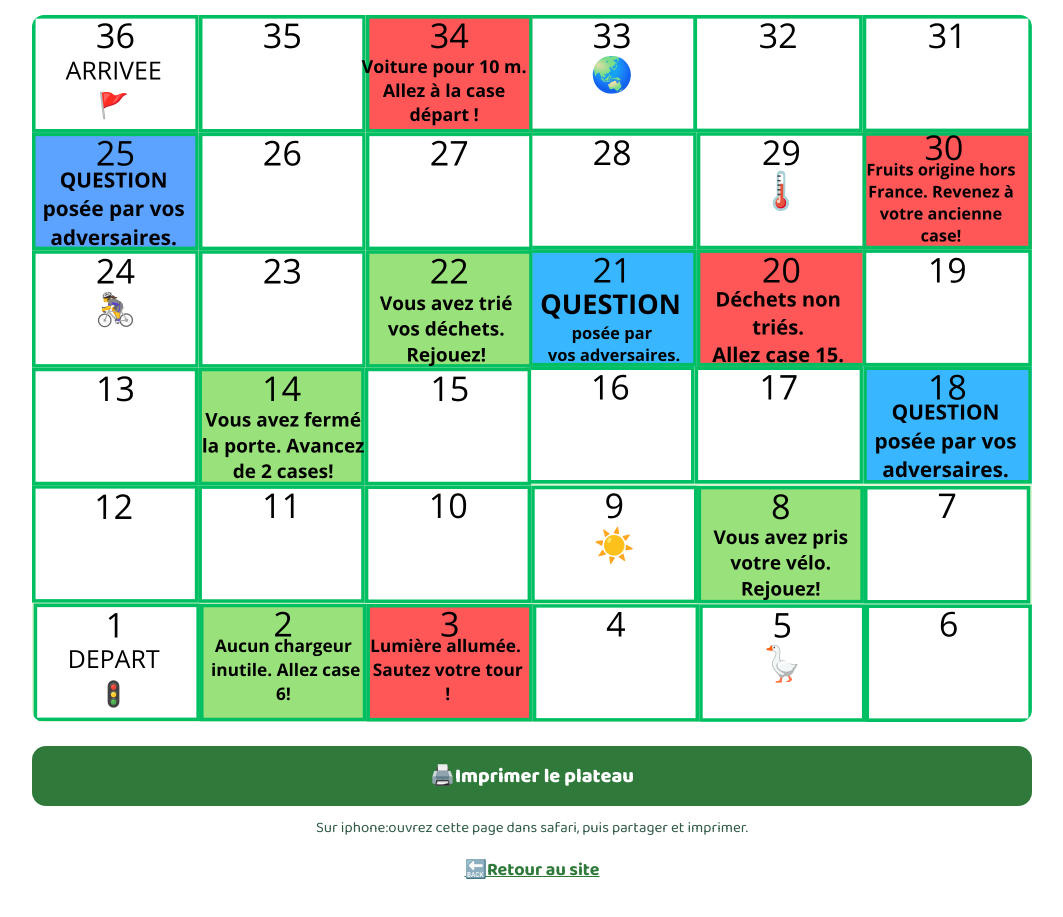
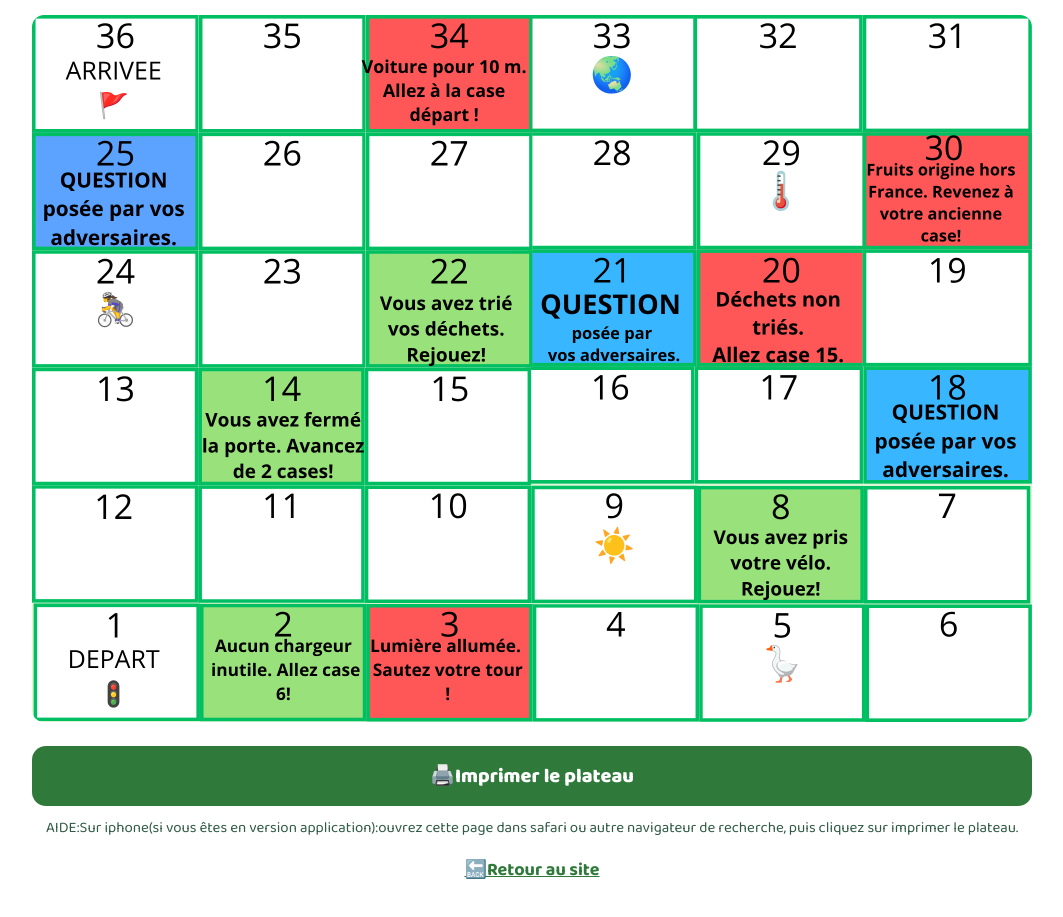
Before and after one commit to Milla202692/ecodefi, a plain HTML site: page plateau.html in a window 1280 px wide. Shown: the part 97-1014 px from the top of the page, without its empty margins (108-1171 px from the left). Drawn offline with Linux system fonts and the light colour scheme.

Commit message:
Update plateau.html

```diff
--- a/plateau.html
+++ b/plateau.html
@@ -21,7 +21,7 @@
       🖨️Imprimer le plateau
     </button>
 	 <p class=aide>
-		 Sur iphone:ouvrez cette page dans safari, puis partager et imprimer.
+		AIDE:Sur iphone(si vous êtes en version application):ouvrez cette page dans safari ou autre navigateur de recherche, puis cliquez sur imprimer le plateau.
 	<p>
     <a class="retour-site" href="index.html">🔙Retour au site</a>
   </main>
```
